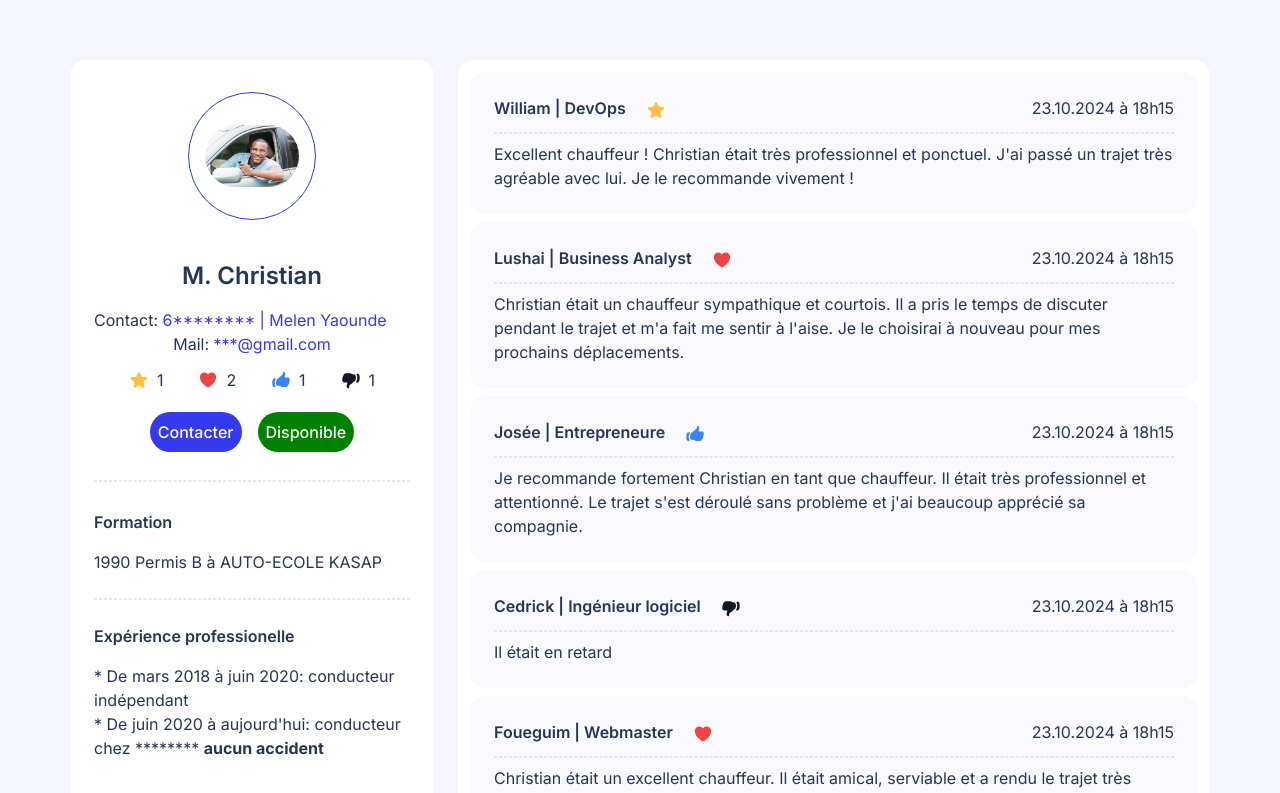
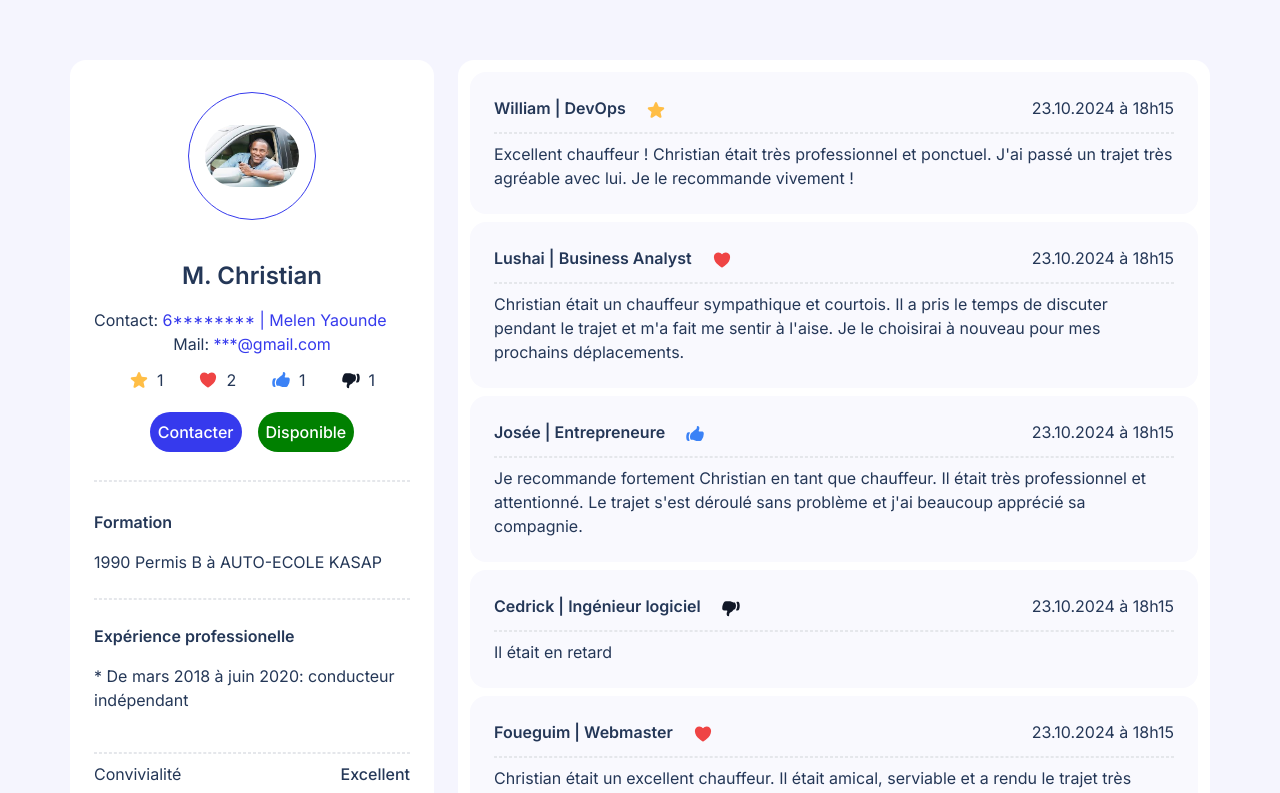
Before and after one commit to jevlgx/presentationConducteur, a Next.js app: page /agent-details-review in a window 1280 px wide. Shown: the top 793 px of the page. Built offline with nearby package versions, Linux system fonts and the light colour scheme; no server answers.

Commit message:
erreur 111:67  Error:  can be escaped with , , , .  react/no-unescaped-entities

```diff
--- a/app/(common-layout)/(agent)/layout.jsx
+++ b/app/(common-layout)/(agent)/layout.jsx
@@ -108,7 +108,6 @@ export default function RootLayout({children}) {
                       Expérience professionelle
                     </div>
                     <div className="mb-0">* De mars 2018 à juin 2020: conducteur indépendant</div>
-                    <div className="mb-0">* De juin 2020 à aujourd'hui: conducteur chez ******** <b className="text-color-green">aucun accident</b></div>
                   </div>
                 </li>
               </ul>
```
